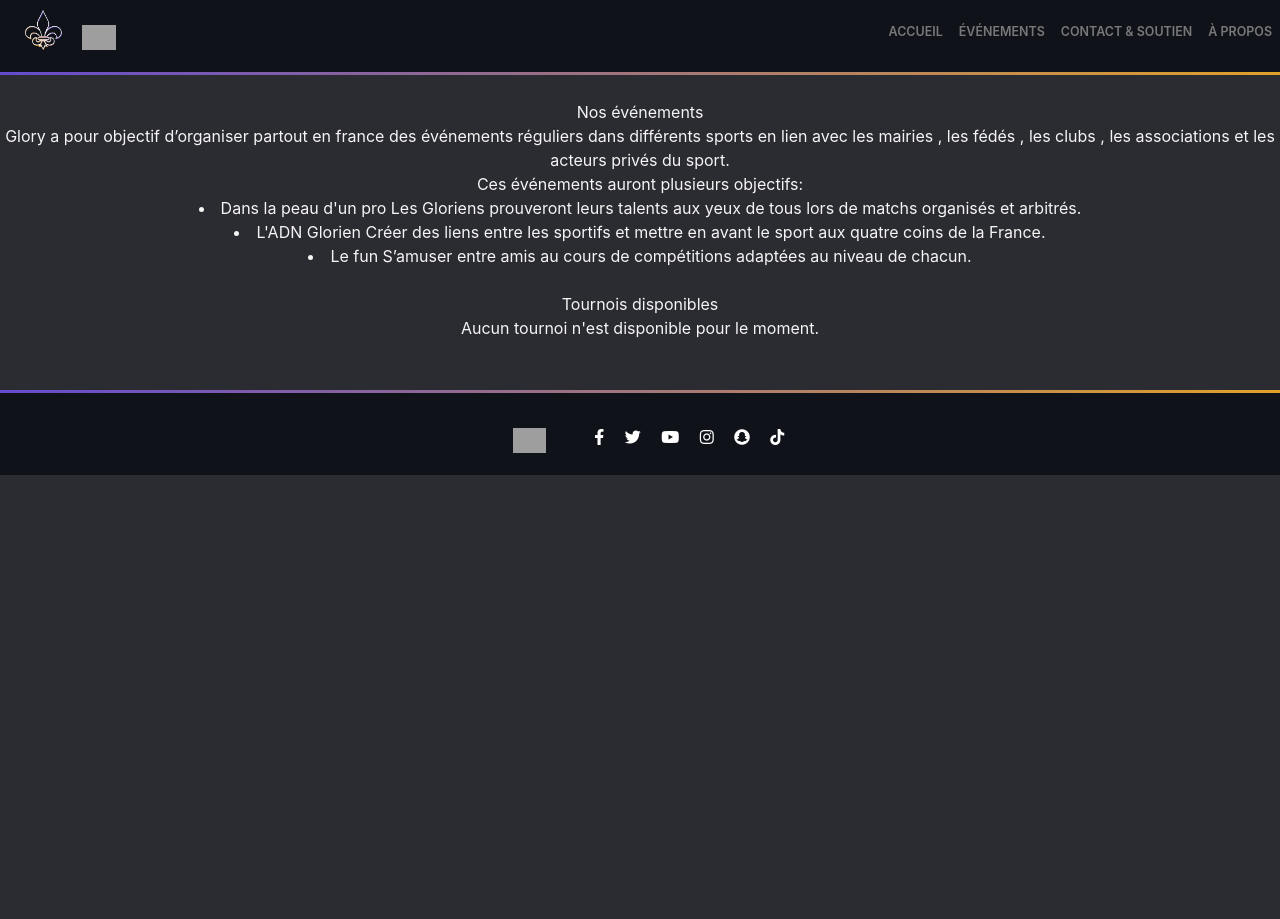
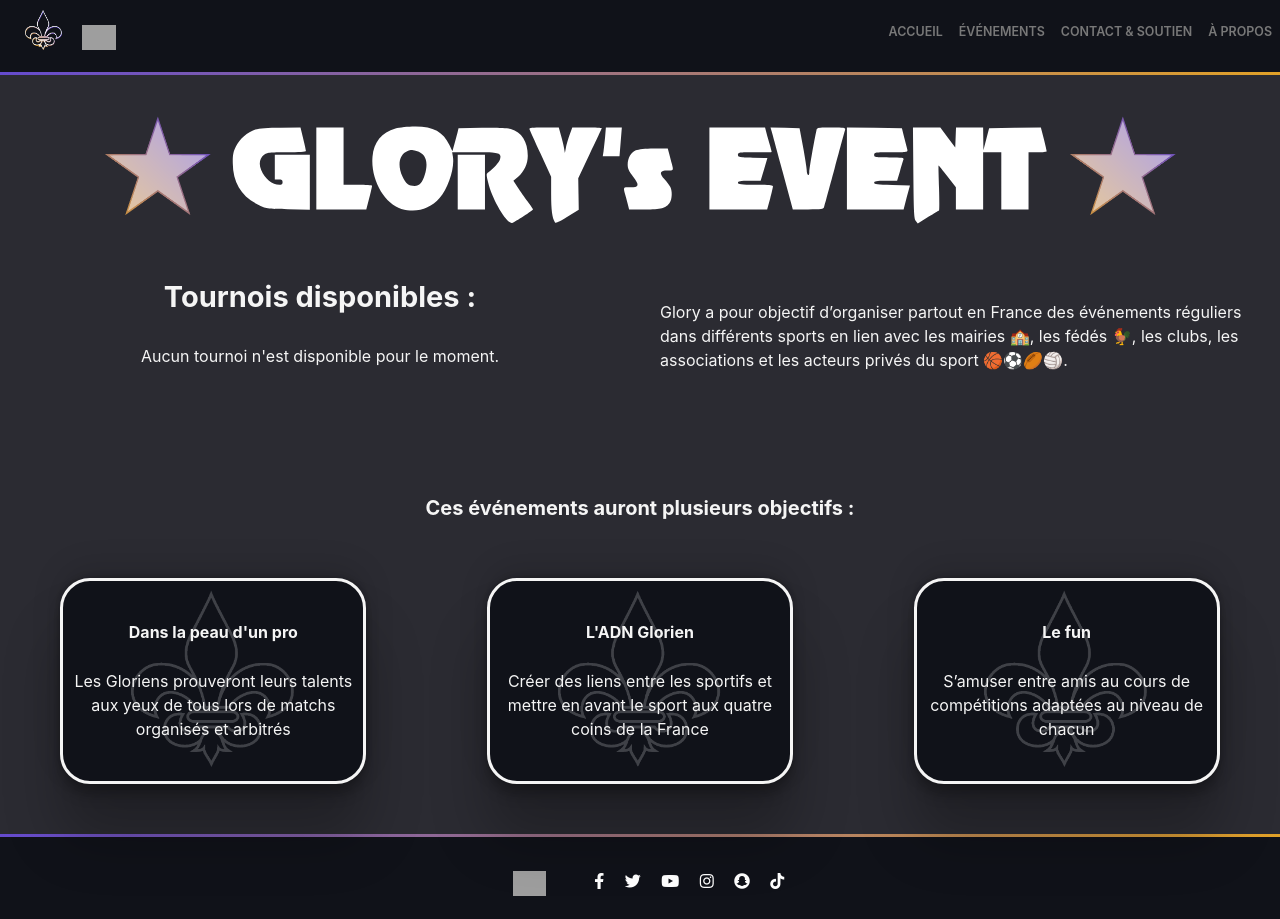
Before and after one commit to HichTala/Glory, a plain HTML site: page html/Evenements.html in a window 1280 px wide. Before the commit the page ends 800 px from the top, so only its background shows below. Drawn offline with Linux system fonts and the light colour scheme; grey boxes are pictures that could not be loaded.

Commit message:
modification page evenements,
ajouts des boxs et du titre en gros avec les étoiles

```diff
--- /dev/null
+++ b/css/evenement.css
@@ -0,0 +1,120 @@
+
+.title {
+  font-size: 29px;
+  margin-bottom: 25px;
+  font-weight: bold;
+}
+
+.text-axe {
+  display: block;
+}
+
+.text-axe-title {
+  font-size: 20px;
+  font-weight: bold;
+}
+
+.box-container {
+  position: relative;
+  display: flex;
+}
+
+.axe-title {
+  position: relative;
+  font-weight: bold;
+  margin-bottom: 25px;
+}
+
+
+
+.box-container {
+  margin-top: 25px;
+}
+
+.box {
+  position: relative;
+  display: table;
+  margin: auto;
+  width: 300px;
+  height: 200px;
+  border-radius: 30px;
+  border: 3px solid whitesmoke;
+  box-shadow: rgba(0, 0, 0, 0.25) 0px 54px 55px, rgba(0, 0, 0, 0.12) 0px -12px 30px, rgba(0, 0, 0, 0.12) 0px 4px 6px, rgba(0, 0, 0, 0.17) 0px 12px 13px, rgba(0, 0, 0, 0.09) 0px -3px 5px;
+  background: #101219;
+  z-index: 1;
+}
+
+.box-child {
+  position: relative;
+  display: table-cell;
+  vertical-align: middle;
+  z-index: 3;
+}
+
+.box .img-container {
+  position: absolute;
+  display: flex;
+  right: 0;
+  left: 0;
+  bottom: 0;
+  top: 0;
+  z-index: 2;
+  opacity: .2;
+}
+
+.box .logo-img-box {
+  height: 100%;
+  margin: auto;
+}
+
+.title_event {
+  position: relative;
+  display: flex;
+  margin-right: auto;
+  margin-left: auto;
+  margin-top: 50px;
+  justify-content: center;
+}
+
+.glorys_event {
+  position: relative;
+  height: 100px;
+}
+
+.glorys_star {
+  position: relative;
+  height: 100px;
+  margin-left: 20px;
+  margin-right: 20px;
+  transform: translateY(-10px);
+}
+
+.container {
+  position: relative;
+  display: flex;
+  width: auto;
+  margin-top: 50px;
+  color: whitesmoke;
+}
+
+.event-container {
+  display: block;
+  width: 600px;
+  margin-right: auto;
+  margin-left: auto;
+  margin-bottom: 100px;
+  text-align: center;
+}
+
+.text-decr {
+  width: 600px !important;
+  text-align: left !important;
+  margin-right: auto;
+  margin-left: auto;
+}
+
+.title {
+  font-size: 29px;
+  margin-bottom: 25px;
+  font-weight: bold;
+}
--- a/css/main.css
+++ b/css/main.css
@@ -95,7 +95,7 @@ a {
 }
 
 .footer {
-  position:relative;
+  position: relative;
   display: flex;
   align-items:center;
   bottom:0;
--- a/html/Evenements.html
+++ b/html/Evenements.html
@@ -1,6 +1,7 @@
 <!DOCTYPE html>
 <html lang="fr">
 <link rel="stylesheet" href="../css/main.css">
+<link rel="stylesheet" href="../css/evenement.css">
 
 <head>
   <meta charset="UTF-8">
@@ -30,24 +31,67 @@
 
   </nav>
 
+  <div class="title_event">
+    <img class="glorys_star" src="../image/etoile_1.png">
+    <img class="glorys_event" src="../image/Glorys_event.svg">
+    <img class="glorys_star" src="../image/etoile_1.png">
+  </div>
+
+  <div class="container">
+
+    <div class="event-container">
+      <div class="title">Tournois disponibles :</div>
+      Aucun tournoi n'est disponible pour le moment.
+    </div>
+
+    <div class="text">
+      <div class="text-decr">
+        Glory a pour objectif d’organiser partout en France des événements réguliers dans différents sports en lien avec les mairies 🏫,
+        les fédés 🐓, les clubs, les associations et les acteurs privés du sport 🏀⚽🏉🏐.
+      </div>
+    </div>
+  </div>
+
   <div class="text">
 
-  Nos événements <br>
-  Glory a pour objectif d’organiser partout en
-  france <!--drapeau de la france -->
-  des événements réguliers dans différents sports en lien avec les mairies <!--emoji mairie -->,
-  les fédés <!--emoji coq francais-->, les clubs <!--emoji -->,
-  les associations <!--emoji --> et les acteurs privés du sport<!--emojis balles de sport-->.
-  <br>
-  Ces événements auront plusieurs objectifs:
-  <br>
-  <li> Dans la peau d'un pro Les Gloriens prouveront leurs talents aux yeux de tous lors de matchs organisés et arbitrés.
-  <li> L'ADN Glorien Créer des liens entre les sportifs et mettre en avant le sport aux quatre coins de la France.
-  <li> Le fun S’amuser entre amis au cours de compétitions adaptées au niveau de chacun.
-    <br><br>
-    Tournois disponibles
-  <br>
-  Aucun tournoi n'est disponible pour le moment.
+      <div class="text-axe-title">
+        Ces événements auront plusieurs objectifs :  <br><br>
+      </div>
+
+      <div class="box-container">
+
+        <div class="box">
+          <div class="box-child">
+            <div class="axe-title">
+              Dans la peau d'un pro</div>
+            Les Gloriens prouveront leurs talents aux yeux de tous lors de matchs organisés et arbitrés
+          </div>
+          <div class="img-container">
+            <img class="logo-img-box" src="../image/Logo_11.png" alt="logo">
+          </div>
+        </div>
+
+        <div class="box">
+          <div class="box-child">
+            <div class="axe-title">
+              L'ADN Glorien</div>
+            Créer des liens entre les sportifs et mettre en avant le sport aux quatre coins de la France
+          </div>
+          <div class="img-container">
+            <img class="logo-img-box" src="../image/Logo_11.png" alt="logo">
+          </div>
+        </div>
+
+        <div class="box">
+          <div class="box-child">
+            <div class="axe-title">
+              Le fun</div>
+            S’amuser entre amis au cours de compétitions adaptées au niveau de chacun
+          </div>
+          <div class="img-container">
+            <img class="logo-img-box" src="../image/Logo_11.png" alt="logo">
+          </div>
+        </div>
 
       </div>
 
```
Also changed, not shown: image/Glorys_event.svg (added), image/etoile_1.png (added), image/etoile_2.png (added), image/etoile_3.png (added). Lines whose indentation alone changed are shown as unchanged.
